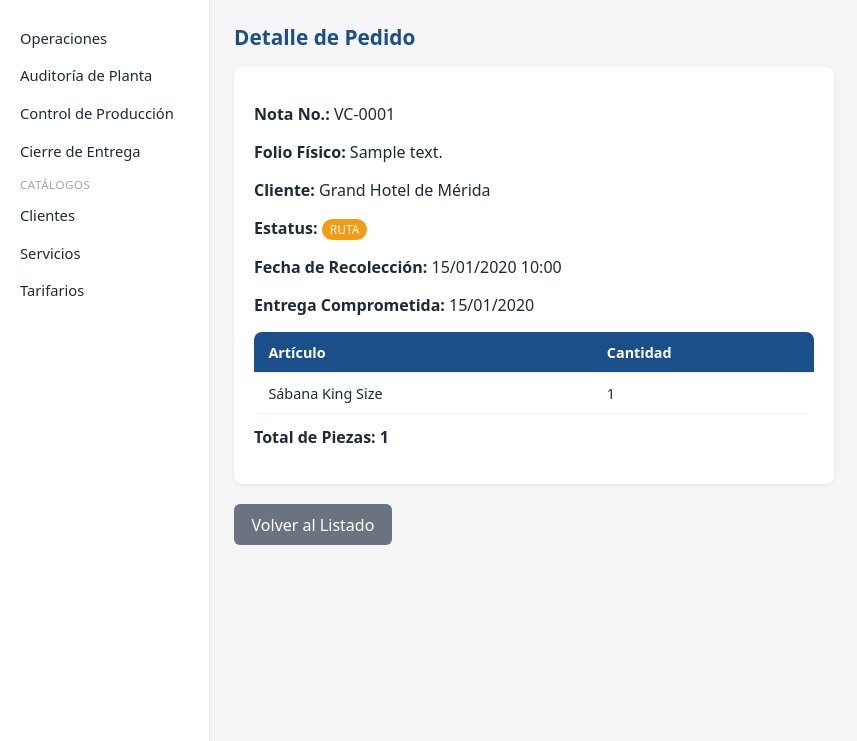
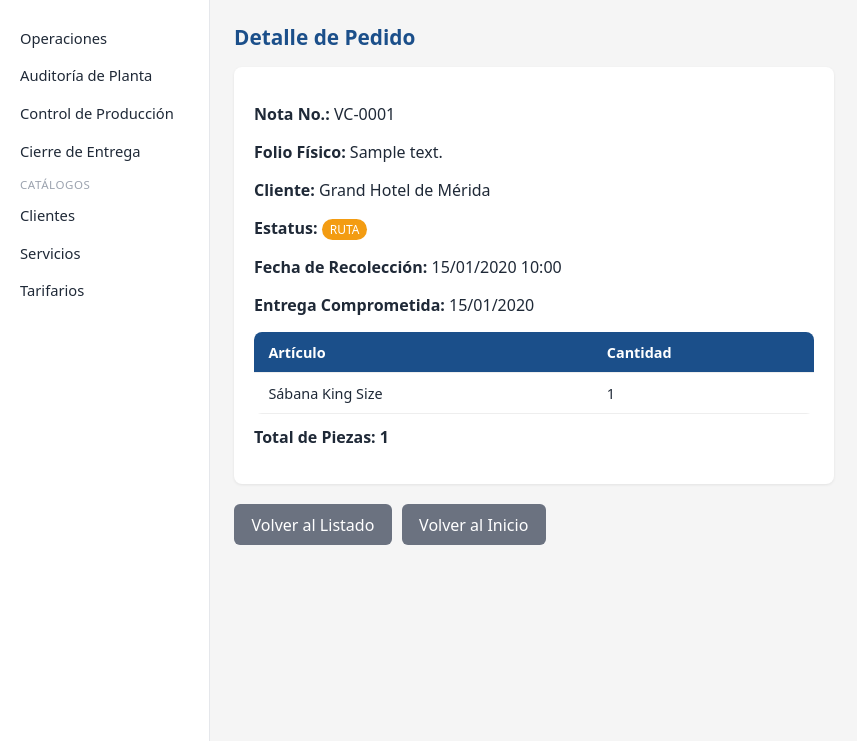
Before and after one commit to 311-Devs/vitalclean, a Laravel app: page /vendedor/pedidos/1 in a window 1280 px wide. Shown: the part 67-808 px from the top of the page, without its empty margins (0-857 px from the left). Run offline with Laravel 12, Linux system fonts and the light colour scheme; a user stored in the database is signed in; data comes from the database, SQL or seed files in the repository; tables that the repository leaves empty hold one stand-in row (values such as "Sample post").

Commit message:
Agrega botón 'Volver al Inicio' en el resto de vistas del vendedor
Mis Pedidos (listado y detalle) y la pantalla de éxito tras crear un
pedido tenían el mismo hueco de navegación que Cierre de Entrega: el
vendedor no tiene sidebar, así que sin este botón se quedaba varado.

```diff
--- a/resources/views/vendedor/pedidos/index.blade.php
+++ b/resources/views/vendedor/pedidos/index.blade.php
@@ -5,7 +5,10 @@
 @section('content')
     <div class="page-header">
         <h1>Mis Pedidos</h1>
-        <a href="{{ route('vendedor.recoleccion.create') }}" class="btn">+ Nuevo Pedido</a>
+        <span style="display:flex; gap:.5rem;">
+            <a href="{{ route('vendedor.recoleccion.create') }}" class="btn">+ Nuevo Pedido</a>
+            <a href="{{ route('vendedor.home') }}" class="btn btn-secondary">Volver al Inicio</a>
+        </span>
     </div>
 
     <form method="GET" action="{{ route('vendedor.pedidos.index') }}" style="margin-bottom:1rem;">
--- a/resources/views/vendedor/pedidos/show.blade.php
+++ b/resources/views/vendedor/pedidos/show.blade.php
@@ -33,5 +33,6 @@
 
     <div class="form-actions">
         <a href="{{ route('vendedor.pedidos.index') }}" class="btn btn-secondary">Volver al Listado</a>
+        <a href="{{ route('vendedor.home') }}" class="btn btn-secondary">Volver al Inicio</a>
     </div>
 @endsection
--- a/resources/views/vendedor/recoleccion/exito.blade.php
+++ b/resources/views/vendedor/recoleccion/exito.blade.php
@@ -14,6 +14,7 @@
         <div class="form-actions" style="justify-content:center;">
             <a href="{{ route('vendedor.pedidos.show', $nota) }}" class="btn">Ver Detalle</a>
             <a href="{{ route('vendedor.recoleccion.create') }}" class="btn btn-secondary">Nuevo Pedido</a>
+            <a href="{{ route('vendedor.home') }}" class="btn btn-secondary">Volver al Inicio</a>
         </div>
     </div>
 @endsection
```
